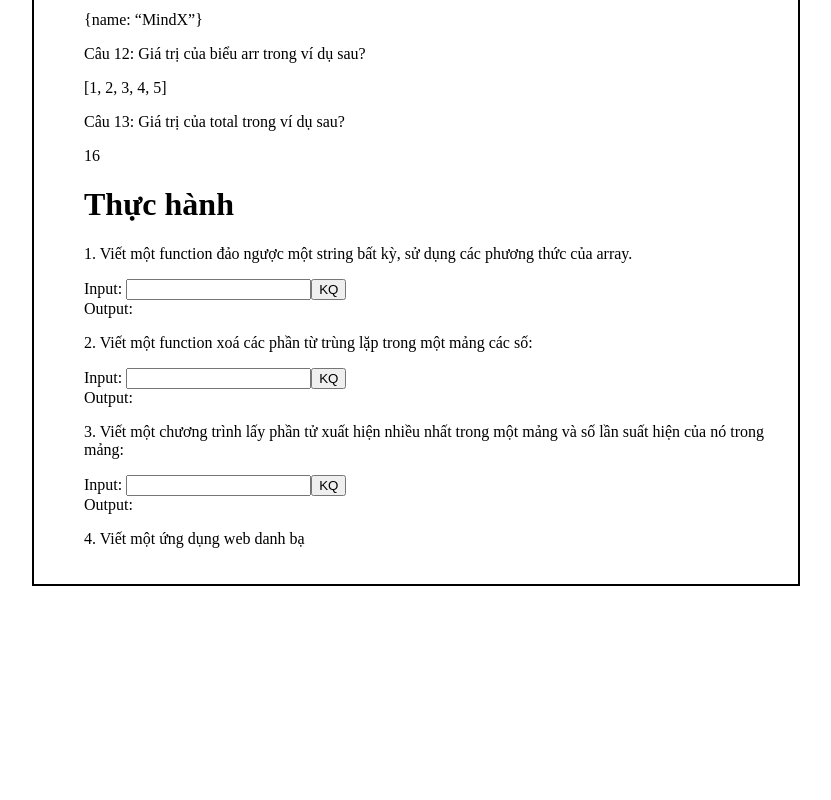
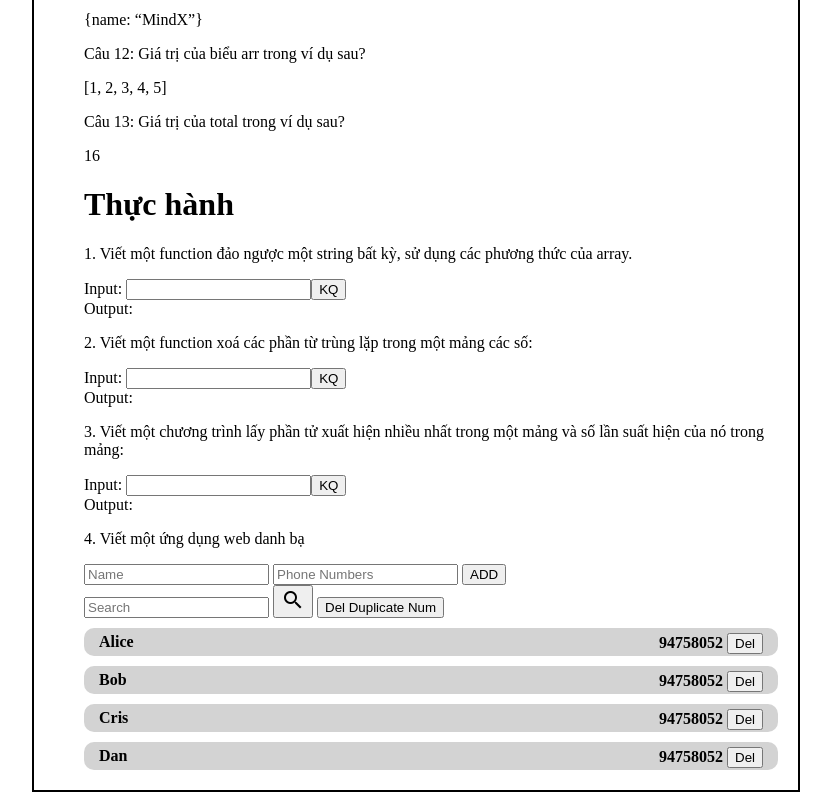
Before and after one commit to Dino-Nguyen/CIJS71---S1-S2, a plain HTML site: page index.html in a window 1280 px wide. Shown: the part 902-1702 px from the top of the page, without its empty margins (224-1055 px from the left). Before the commit the page ends 1496 px from the top, so only its background shows below. Drawn offline with Linux system fonts and the light colour scheme.

Commit message:
commit 3

```diff
--- a/css/index.css
+++ b/css/index.css
@@ -6,3 +6,16 @@ body {
     margin-right: 20%;
     margin-top: 50px;
 }
+.nameItem {
+
+    margin-top: 10px;
+    padding: 5px 15px;
+    border-radius: 10px;
+    background-color: lightgrey;
+}
+.name , .number {
+    font-weight: bold;
+}
+.number {
+    float: right;
+}
--- a/index.html
+++ b/index.html
@@ -6,6 +6,7 @@
     <meta http-equiv="X-UA-Compatible" content="IE=edge">
     <meta name="viewport" content="width=device-width, initial-scale=1.0">
     <link href="./css/index.css" rel="stylesheet">
+    <link rel="stylesheet" href="https://fonts.googleapis.com/icon?family=Material+Icons">
     <title>Homework S1 S2</title>
 </head>
 <body>
@@ -71,6 +72,21 @@
            <div >Output:<span id="outputArr2"></span></div>
         </p>
         <p>4. Viết một ứng dụng web danh bạ</p>
+        <div>
+             <div>
+                <input type="text" placeholder="Name"/>
+                <input type="text" placeholder="Phone Numbers"/>
+                <button>ADD</button>
+             </div>
+             <div>
+                 <input type="text" placeholder="Search"/>
+                 <button><i class="material-icons">search</i></button>
+                 <button>Del Duplicate Num</button>
+             </div>
+             <div id="listNumber">
+
+             </div>
+        </div>
        </div>
 
 </body>
--- a/js/index.js
+++ b/js/index.js
@@ -35,3 +35,38 @@ function reverseStr() {
     }}
     document.getElementById('outputArr2').innerHTML += `Số ` +number +` xuất hiện nhiều nhất là `+ times +` lần`
  }
+
+ ListNumber = [
+   {
+     name : 'Alice',
+     number : 94758052,
+   },
+   {
+    name : 'Bob',
+    number : 94758052,
+  },
+  {
+    name : 'Cris',
+    number : 94758052,
+  },
+  {
+    name : 'Dan',
+    number : 94758052,
+  },
+ ]
+
+ function renderListNumber() {
+   for (let listName of ListNumber) {
+     document.getElementById("listNumber").innerHTML += `
+         <div class="nameItem">
+           <span class="name"> `+ listName.name +`
+           </span>
+           <span class="number"> `+ listName.number +`
+           <button> Del </button>
+           </span>
+
+         </div>
+     `
+   }
+ }
+ renderListNumber()
```
